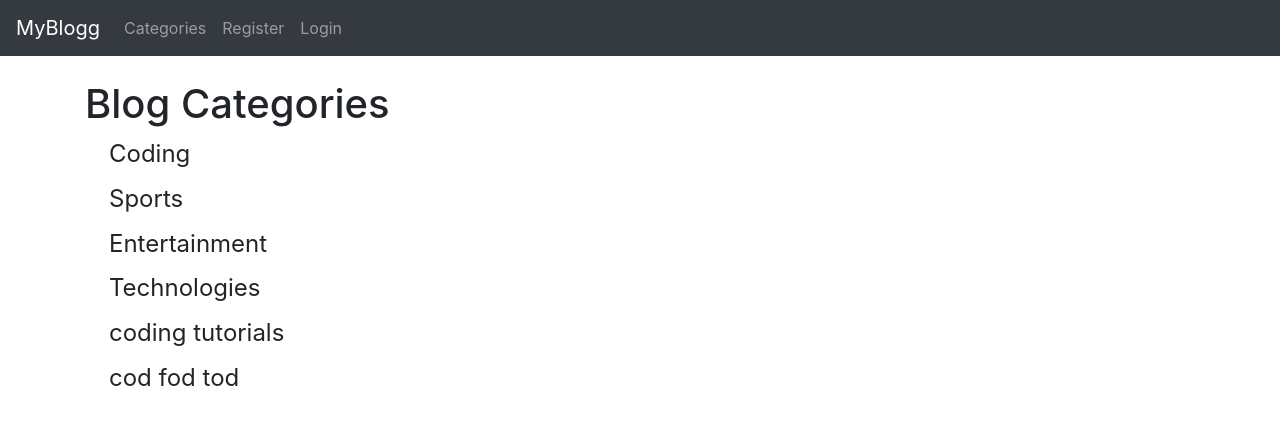
After one commit to nasiim-X/myblogg, a Django app: page /category-list/ in a window 1280 px wide. The commit adds this page. Shown: the top 425 px of the page. Run offline with Django 4.2, Linux system fonts and the light colour scheme; data comes from the database, SQL or seed files in the repository.

Commit message:
added category navbar links

```diff
--- a/ablog/theblog/templates/base.html
+++ b/ablog/theblog/templates/base.html
@@ -42,6 +42,13 @@
 
               </div>
             </li>
+
+            {% else %}
+
+            <li class="nav-item">
+              <a class="nav-link" href="{% url 'category-list' %}">Categories</a>
+            </li>
+
             {% endif %}
 
 
--- /dev/null
+++ b/ablog/theblog/templates/category_list.html
@@ -0,0 +1,15 @@
+{% extends 'base.html' %}
+{% block title %}Blog Categories{% endblock %}
+
+
+
+{% block content %}
+
+<h1>Blog Categories</h1>
+
+    {% for item in cat_menu_list %}
+        <h4><a class="dropdown-item" href="{% url 'category' item|slugify %}">{{ item }}</a></h4>
+    {% endfor %}
+
+
+{% endblock %}
--- a/ablog/theblog/urls.py
+++ b/ablog/theblog/urls.py
@@ -1,6 +1,6 @@
 from django.urls import path
 #from . import views
-from .views import HomeView, ArticleDetailView, AddPostView, UpdatePostView, DeletePostView, AddCategoryView, CategoryView
+from .views import HomeView, ArticleDetailView, AddPostView, UpdatePostView, DeletePostView, AddCategoryView, CategoryView, CategoryListView
 
 urlpatterns = [
     #path('', views.home, name ="home"),
@@ -11,4 +11,5 @@ urlpatterns = [
     path('article/edit/<int:pk>', UpdatePostView.as_view(), name='update_post'),
     path('article/<int:pk>/remove', DeletePostView.as_view(), name='delete_post'),
     path('category/<str:cats>/', CategoryView, name='category'),
+    path('category-list/', CategoryListView, name='category-list'),
 ]
--- a/ablog/theblog/views.py
+++ b/ablog/theblog/views.py
@@ -18,6 +18,11 @@ class HomeView(ListView):
         context = super(HomeView, self).get_context_data(*args, **kwarks)
         context["cat_menu"] = cat_menu
         return context
+
+def CategoryListView(request):
+    cat_menu_list = Category.objects.all()
+    return render(request, 'category_list.html', {'cat_menu_list':cat_menu_list})
+
 
 def CategoryView(request, cats):
     category_posts = Post.objects.filter(category=cats.replace('-',' '))
```
